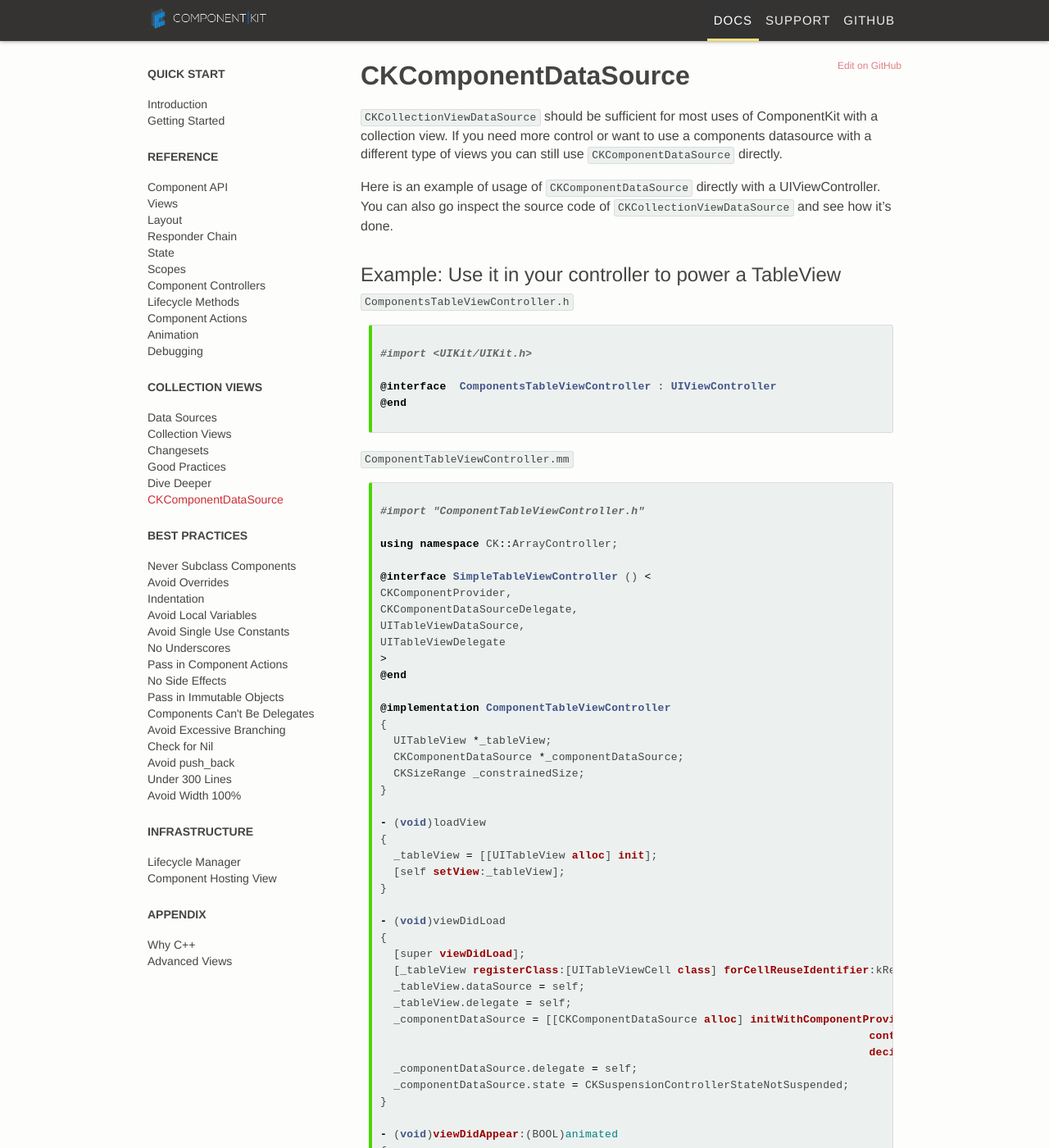
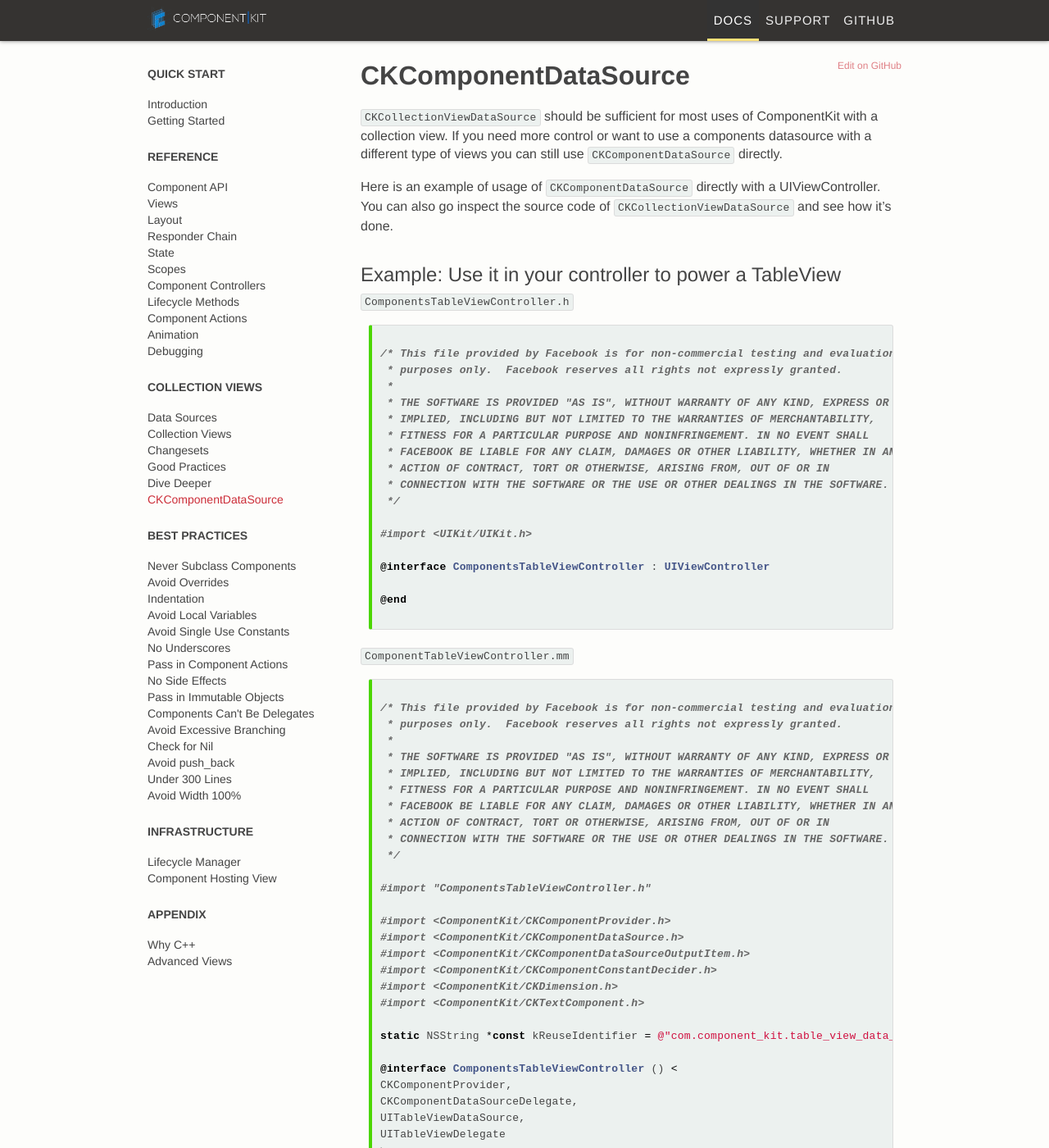
Before and after one commit to dstnbrkr/componentkit, a Jekyll site: the page built from _docs/use-ckcomponendatasource-directly.md, in a window 1280 px wide and 1400 px high. Shown: the whole window at 82% size. Built offline with Jekyll 4.4.1, drawn with Linux system fonts in a browser that asks for light colours; Markdown is read by kramdown in place of the engine named in the settings; comment, search, counter and statistics services are not loaded; some of the changed text lies outside the part shown.

Commit message:
Update the table view example

````diff
--- a/_docs/use-ckcomponendatasource-directly.md
+++ b/_docs/use-ckcomponendatasource-directly.md
@@ -14,9 +14,21 @@
 
 ```objc++
 {% raw  %}
+/* This file provided by Facebook is for non-commercial testing and evaluation
+ * purposes only.  Facebook reserves all rights not expressly granted.
+ *
+ * THE SOFTWARE IS PROVIDED "AS IS", WITHOUT WARRANTY OF ANY KIND, EXPRESS OR
+ * IMPLIED, INCLUDING BUT NOT LIMITED TO THE WARRANTIES OF MERCHANTABILITY,
+ * FITNESS FOR A PARTICULAR PURPOSE AND NONINFRINGEMENT. IN NO EVENT SHALL
+ * FACEBOOK BE LIABLE FOR ANY CLAIM, DAMAGES OR OTHER LIABILITY, WHETHER IN AN
+ * ACTION OF CONTRACT, TORT OR OTHERWISE, ARISING FROM, OUT OF OR IN
+ * CONNECTION WITH THE SOFTWARE OR THE USE OR OTHER DEALINGS IN THE SOFTWARE.
+ */
+
 #import <UIKit/UIKit.h>
 
-@interface  ComponentsTableViewController : UIViewController
+@interface ComponentsTableViewController : UIViewController
+
 @end
 {% endraw  %}
 ```
@@ -25,20 +37,38 @@
 
 ```objc++
 {% raw  %}
-#import "ComponentTableViewController.h"
+/* This file provided by Facebook is for non-commercial testing and evaluation
+ * purposes only.  Facebook reserves all rights not expressly granted.
+ *
+ * THE SOFTWARE IS PROVIDED "AS IS", WITHOUT WARRANTY OF ANY KIND, EXPRESS OR
+ * IMPLIED, INCLUDING BUT NOT LIMITED TO THE WARRANTIES OF MERCHANTABILITY,
+ * FITNESS FOR A PARTICULAR PURPOSE AND NONINFRINGEMENT. IN NO EVENT SHALL
+ * FACEBOOK BE LIABLE FOR ANY CLAIM, DAMAGES OR OTHER LIABILITY, WHETHER IN AN
+ * ACTION OF CONTRACT, TORT OR OTHERWISE, ARISING FROM, OUT OF OR IN
+ * CONNECTION WITH THE SOFTWARE OR THE USE OR OTHER DEALINGS IN THE SOFTWARE.
+ */
 
-using namespace CK::ArrayController;
+#import "ComponentsTableViewController.h"
 
-@interface SimpleTableViewController () <
+#import <ComponentKit/CKComponentProvider.h>
+#import <ComponentKit/CKComponentDataSource.h>
+#import <ComponentKit/CKComponentDataSourceOutputItem.h>
+#import <ComponentKit/CKComponentConstantDecider.h>
+#import <ComponentKit/CKDimension.h>
+#import <ComponentKit/CKTextComponent.h>
+
+static NSString *const kReuseIdentifier = @"com.component_kit.table_view_data_source.cell";
+
+@interface ComponentsTableViewController () <
 CKComponentProvider,
 CKComponentDataSourceDelegate,
 UITableViewDataSource,
 UITableViewDelegate
 >
+
 @end
 
-@implementation ComponentTableViewController
-{
+@implementation ComponentsTableViewController {
   UITableView *_tableView;
   CKComponentDataSource *_componentDataSource;
   CKSizeRange _constrainedSize;
@@ -60,26 +90,34 @@
                                                                           context:nil
                                                                           decider:[[CKComponentConstantDecider alloc] initWithEnabled:@YES]];
   _componentDataSource.delegate = self;
-  _componentDataSource.state = CKSuspensionControllerStateNotSuspended;
 }
 
 - (void)viewDidAppear:(BOOL)animated
 {
   [super viewDidAppear:animated];
+  // Insert the initial section and two rows in the componentDataSource
+  CKArrayControllerSections sections;
+  CKArrayControllerInputItems items;
+  sections.insert(0);
+  items.insert({0,0}, @"Hello");
+  items.insert({0,1}, @"World !");
+  CGFloat tableViewWidth = _tableView.bounds.size.width;
+  [_componentDataSource enqueueChangeset:{sections, items}
+                         constrainedSize:{{tableViewWidth, 0},{tableViewWidth, INFINITY}}];
 }
 
 #pragma mark - UITableViewDatasource
 
 - (UITableViewCell *)tableView:(UITableView *)tableView cellForRowAtIndexPath:(NSIndexPath *)indexPath
 {
-	// Grab the output item
+  // Grab the output item
   CKComponentDataSourceOutputItem *outputItem = [_componentDataSource objectAtIndexPath:indexPath];
-	// Dequeue a table view cell
+  // Dequeue a table view cell
   UITableViewCell *cell = [_tableView dequeueReusableCellWithIdentifier:kReuseIdentifier];
-	// Get the lifecycle manager out of the output item
+  // Get the lifecycle manager
   CKComponentLifecycleManager *lifecycleManager = [outputItem lifecycleManager];
-	// Mount the corresponding component tree in the container view
-  [lifecycleManager attachToView:[cell componentContainerView]];
+  // Mount the corresponding component tree in the cell container view
+  [lifecycleManager attachToView:cell.contentView];
   return cell;
 }
 
@@ -87,6 +125,7 @@
 
 - (CGFloat)tableView:(UITableView *)tableView heightForRowAtIndexPath:(NSIndexPath *)indexPath
 {
+  // Query the datasource for the height of the corresponding component
   return [[[_componentDataSource objectAtIndexPath:indexPath] lifecycleManager] size].height;
 }
 
@@ -103,27 +142,20 @@
 #pragma mark - CKComponentDatasourceDelegate
 
 - (void)componentDataSource:(CKComponentDataSource *)componentDataSource
-changesetIncludesSizeChange:(BOOL)changesetIncludesSizeChange
+          hasChangesOfTypes:(CKComponentDataSourceChangeType)changeTypes
         changesetApplicator:(ck_changeset_applicator_t)changesetApplicator
-                     ticker:(ck_ticker_block_t)ticker
 {
+  // Once the datasource has computed the components, perform a batch update
+  // on the tableView to insert/delete/update rows and insert/delete sections.
   [_tableView beginUpdates];
   const auto &changeset = changesetApplicator();
   applyChangesetToTableView(changeset, _tableView);
   [_tableView endUpdates];
-  ticker();
-}
-
-#pragma mark - CKComponentProvider
-
-+ (CKComponent *)componentForModel:(NSString *)model context:(id<NSObject>)context
-{
-  //TODO according to your model
 }
 
 static void applyChangesetToTableView(const CKArrayControllerOutputChangeset &changeset, UITableView *tableView)
 {
-  Sections::Enumerator sectionsEnumerator = ^(NSIndexSet *sectionIndexes, CKArrayControllerChangeType type, BOOL *stop) {
+  CKArrayControllerSections::Enumerator sectionsEnumerator = ^(NSIndexSet *sectionIndexes, CKArrayControllerChangeType type, BOOL *stop) {
     if (type == CKArrayControllerChangeTypeDelete) {
       [tableView deleteSections:sectionIndexes withRowAnimation:UITableViewRowAnimationFade];
     }
@@ -146,7 +178,34 @@
     }
   };
 
+  // Enumerate over the changeset and for each type of change perform the corresponding changes
+  // on the table view
   changeset.enumerate(sectionsEnumerator, itemEnumerator);
+}
+
+- (void)componentDataSource:(CKComponentDataSource *)componentDataSource
+     didChangeSizeForObject:(CKComponentDataSourceOutputItem *)object
+                atIndexPath:(NSIndexPath *)indexPath
+                  animation:(const CKComponentBoundsAnimation &)animation
+{
+  [_tableView beginUpdates];
+  [_tableView endUpdates];
+}
+
+#pragma mark - CKComponentProvider
+
++ (CKComponent *)componentForModel:(NSString *)model context:(id<NSObject>)context
+{
+  return
+   [CKTextComponent
+    newWithTextAttributes:{
+      .attributedString =
+      [[NSAttributedString alloc]
+       initWithString:model
+       attributes:@{NSFontAttributeName: [UIFont fontWithName:@"AmericanTypewriter" size:26]}]
+    }
+    viewAttributes:{{@selector(setBackgroundColor:), [UIColor clearColor]}}
+    accessibilityContext:{}];
 }
 
 @end
````
